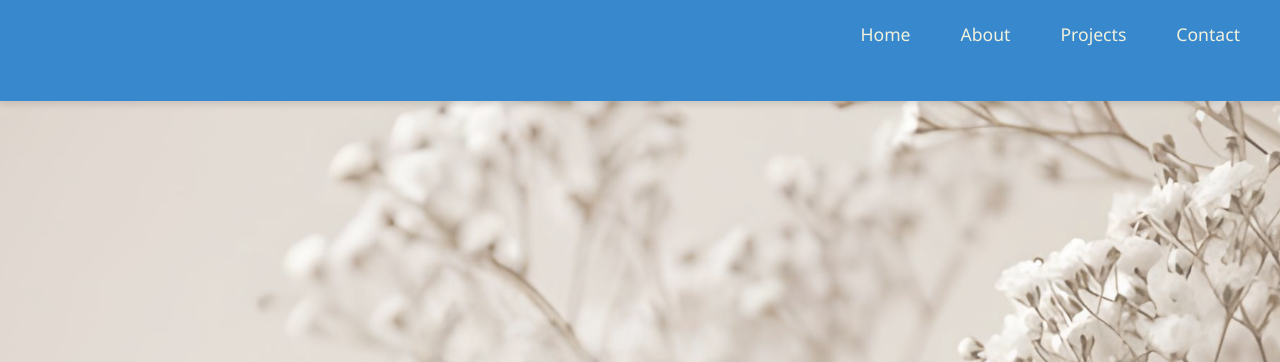
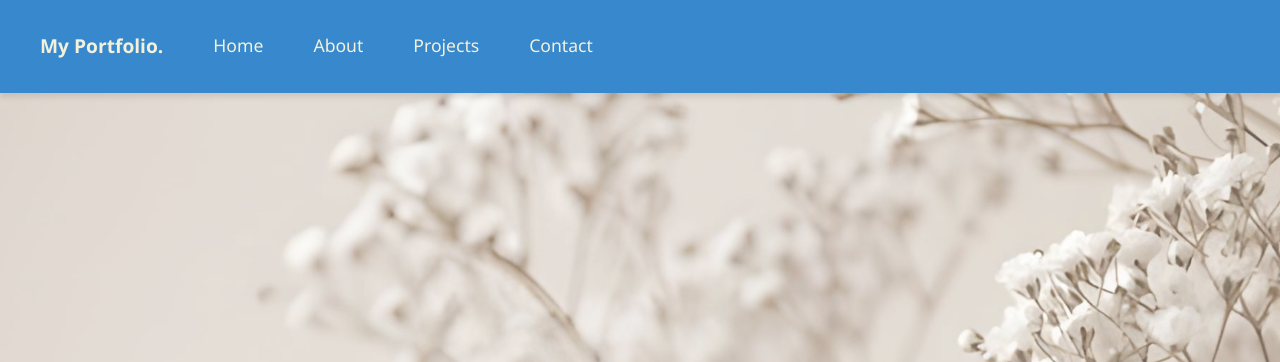
Before and after one commit to mstheii/Mira-Portfolio, a plain HTML site: page index.html in a window 1280 px wide. Shown: the top 362 px of the page. Drawn offline with Linux system fonts and the light colour scheme.

Commit message:
Update miraportfolio.css

```diff
--- a/miraportfolio.css
+++ b/miraportfolio.css
@@ -20,7 +20,7 @@ ul {
 
 header {
     background-color: #3788cd;
-    padding: 20px 0;
+    padding: 10px 0;
     text-align: center;
     position: sticky;
     top: 0;
@@ -28,11 +28,17 @@ header {
     box-shadow: 0 4px 6px rgba(0, 0, 0, 0.1);
 }
 
+.navbar {
+    display: flex;
+    justify-content: space-between;
+    align-items: center;
+    padding: 5px 40px;
+}
+
 .navbar ul {
     display: flex;
     justify-content: right;
     gap: 50px;
-    margin: 0 40px 0 0;
 }
 
 .navbar a {
@@ -47,11 +53,12 @@ header {
 }
 
 h4 {
-    margin: 0 900px 0 0;
-    color:#f2f1dc;
+    display: fixed;
+    margin: 0;
+    color: #f2f1dc;
     font-size: 1.2rem;
-    justify-content: left;
 }
+
 
 .home {
     height: 100vh;
@@ -138,13 +145,12 @@ h4 {
 
 .category h2 {
     margin-bottom: 10px;
-    color: black;
 }
 
 .image {
     width: 100%;
     height: auto;
-    max-width: 1800px;
+    max-width: 700px;
     border-radius: 10px;
     box-shadow: 0 4px 6px rgba(0, 0, 0, 0.3);
 }
@@ -181,7 +187,6 @@ h4 {
     font-size: 1.2rem;
     font-weight: 500;
 }
-
 @media (max-width: 768px) {
     .navbar ul {
         flex-direction: column;
```
